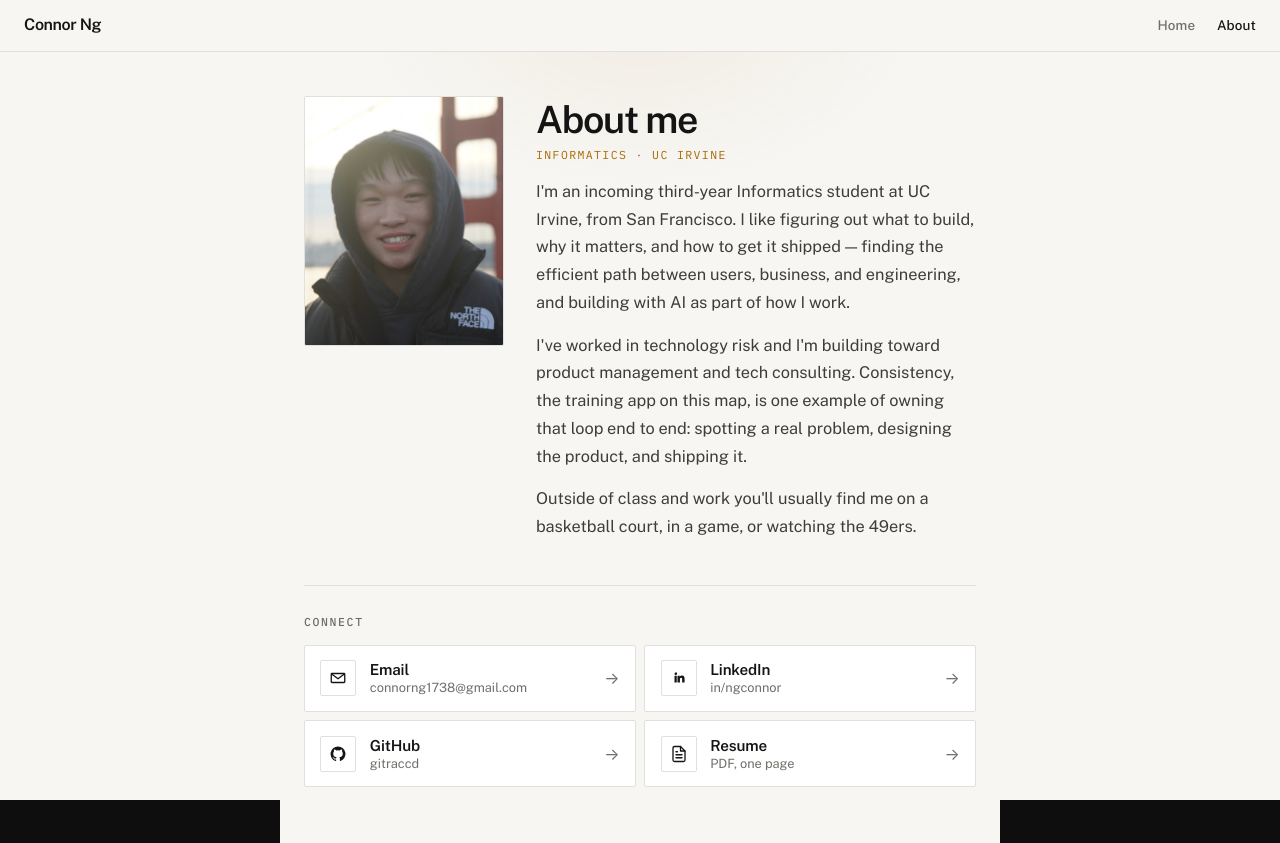
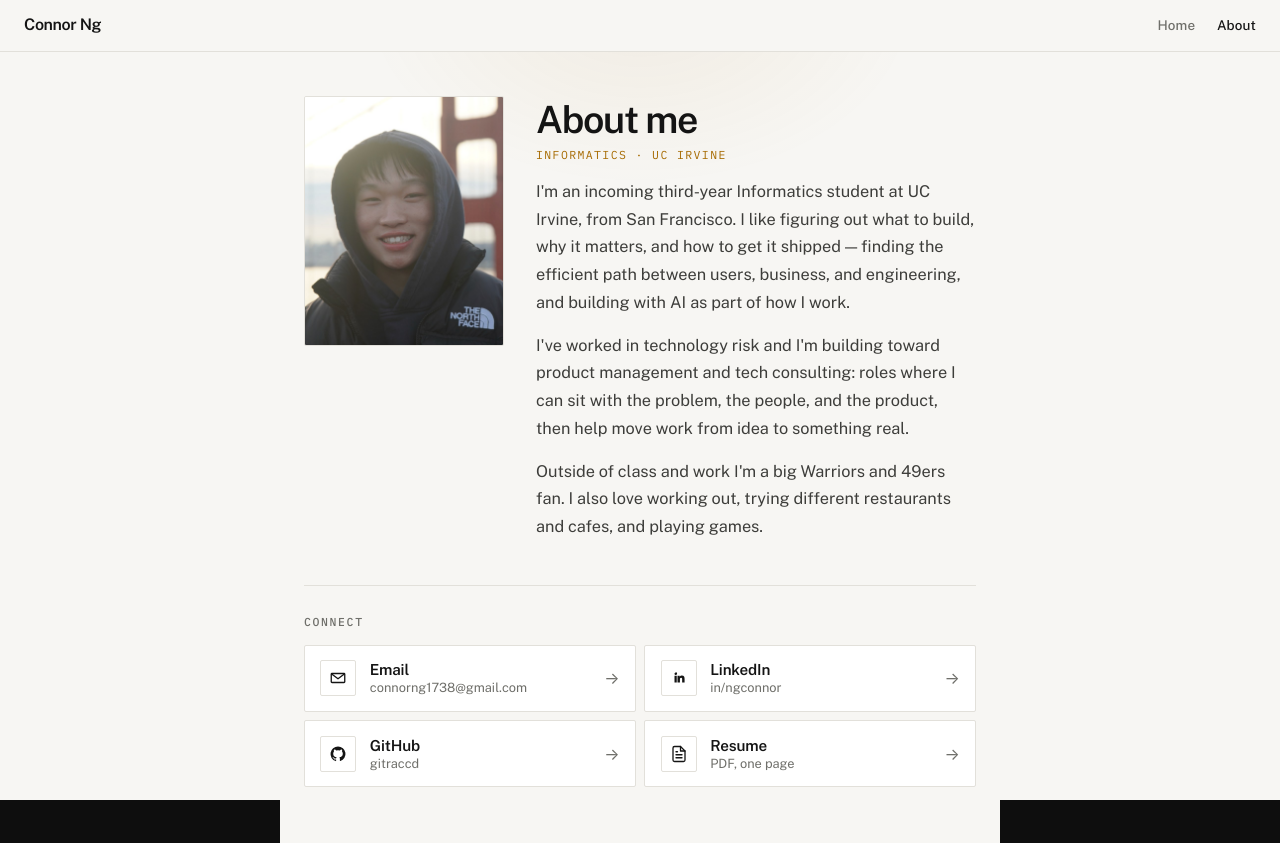
Before and after one commit to connor-ng/connor-ng.github.io, a React (Vite) app: page /about in a window 1280 px wide. Built offline with nearby package versions, Linux system fonts and the light colour scheme.

Commit message:
Drop Consistency from About; refresh personal closer
Keep the bio project-agnostic and update outside interests to
Warriors/49ers, working out, restaurants and cafes, and games.

Co-authored-by: ngce <ngce@uci.edu>

```diff
--- a/src/pages/About.jsx
+++ b/src/pages/About.jsx
@@ -81,14 +81,14 @@ function About() {
             </p>
             <p className="about-bio">
               I&apos;ve worked in technology risk and I&apos;m building toward
-              product management and tech consulting. Consistency, the
-              training app on this map, is one example of owning that loop end
-              to end: spotting a real problem, designing the product, and
-              shipping it.
+              product management and tech consulting: roles where I can sit
+              with the problem, the people, and the product, then help move
+              work from idea to something real.
             </p>
             <p className="about-bio">
-              Outside of class and work you&apos;ll usually find me on a
-              basketball court, in a game, or watching the 49ers.
+              Outside of class and work I&apos;m a big Warriors and 49ers fan.
+              I also love working out, trying different restaurants and cafes,
+              and playing games.
             </p>
           </div>
         </section>
```
